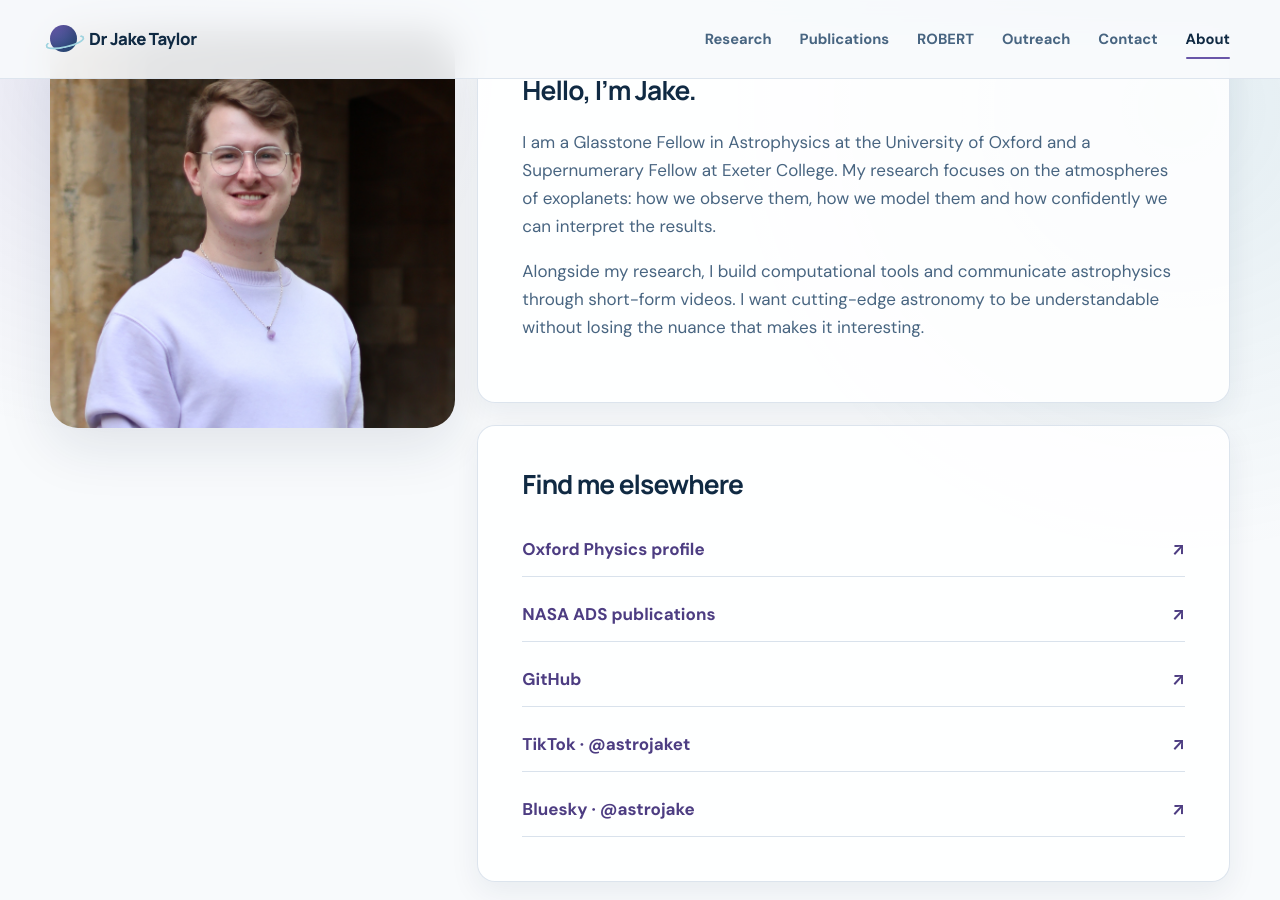
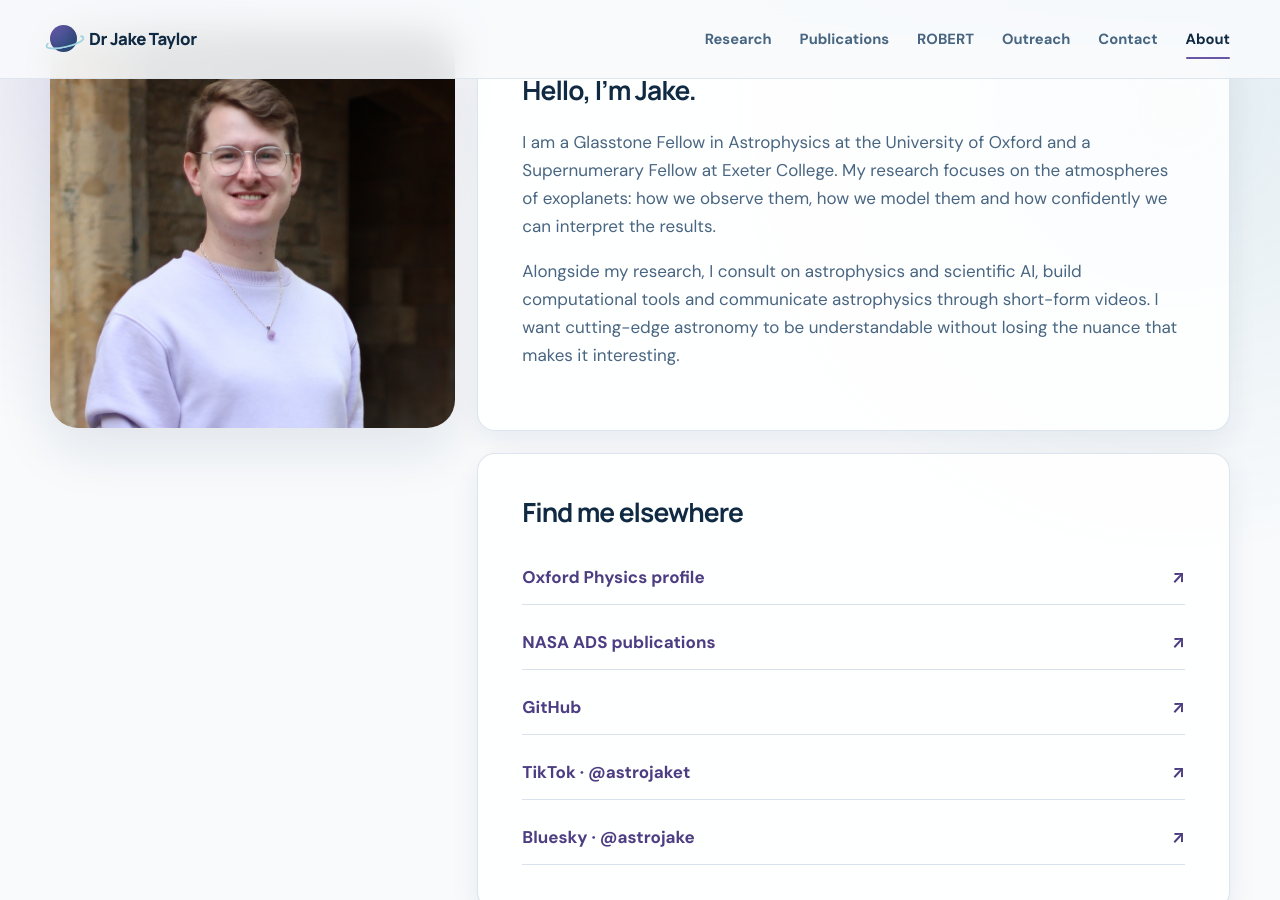
Before and after one commit to astrojaket/astrojaket.github.io, a Jekyll site: the page built from _pages/about.html, in a window 1280 px wide and 900 px high, scrolled down 661 px. Built offline with Jekyll 4.4.1, drawn with Linux system fonts in a browser that asks for light colours.

Commit message:
Add contact and consulting: update _pages/about.html

```diff
--- a/_pages/about.html
+++ b/_pages/about.html
@@ -26,9 +26,9 @@ permalink: /about/
           observe them, how we model them and how confidently we can interpret the results.
         </p>
         <p>
-          Alongside my research, I build computational tools and communicate astrophysics through
-          short-form videos. I want cutting-edge astronomy to be understandable without losing the
-          nuance that makes it interesting.
+          Alongside my research, I consult on astrophysics and scientific AI, build computational
+          tools and communicate astrophysics through short-form videos. I want cutting-edge
+          astronomy to be understandable without losing the nuance that makes it interesting.
         </p>
       </article>
       <article class="info-card">
```
